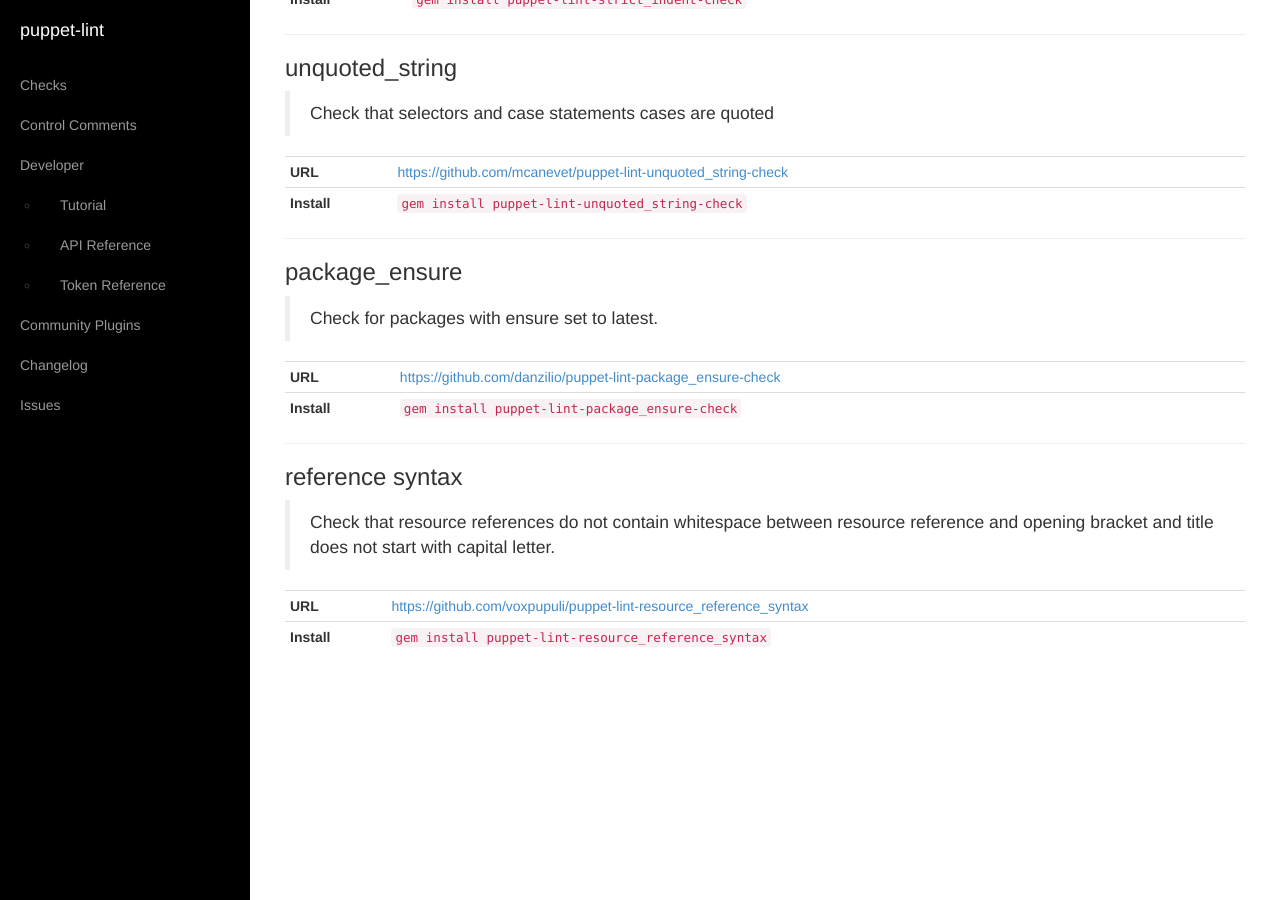
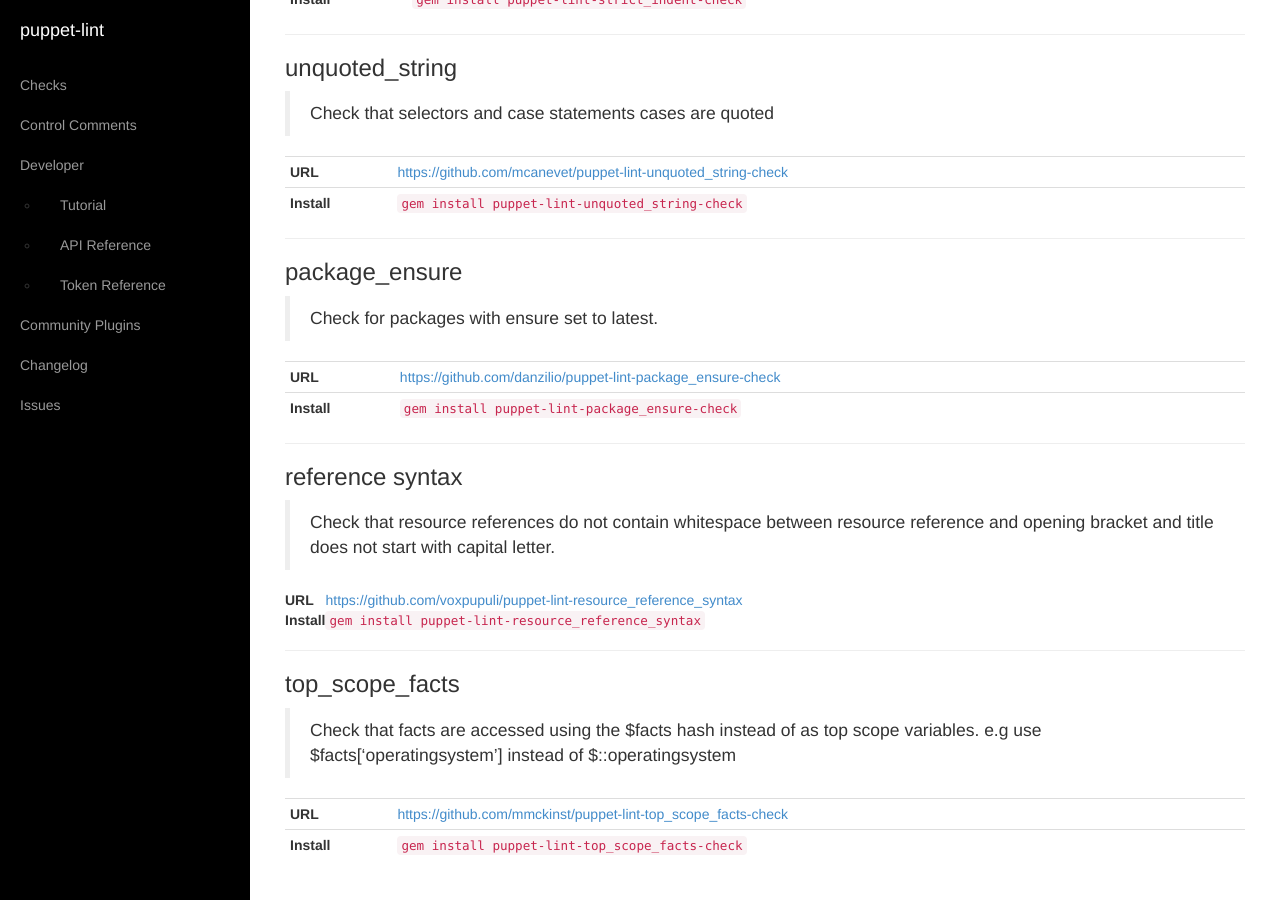
Before and after one commit to rodjek/puppet-lint, a Jekyll site: the page built from plugins/index.md, in a window 1280 px wide and 900 px high, scrolled down 1292 px. Built offline with Jekyll 4.4.1, drawn with Linux system fonts in a browser that asks for light colours.

Commit message:
new linter for top_scope_facts

```diff
--- a/plugins/index.md
+++ b/plugins/index.md
@@ -92,4 +92,14 @@ layout: default
 
 | **URL**     | <https://github.com/voxpupuli/puppet-lint-resource_reference_syntax> |
 | **Install** | `gem install puppet-lint-resource_reference_syntax`                  |
+
+---
+
+
+### top_scope_facts
+
+> Check that facts are accessed using the $facts hash instead of as top scope variables. e.g use $facts['operatingsystem'] instead of $::operatingsystem
+
+| **URL**     | <https://github.com/mmckinst/puppet-lint-top_scope_facts-check> |
+| **Install** | `gem install puppet-lint-top_scope_facts-check`                 |
 {: .table .table-condensed }
```
